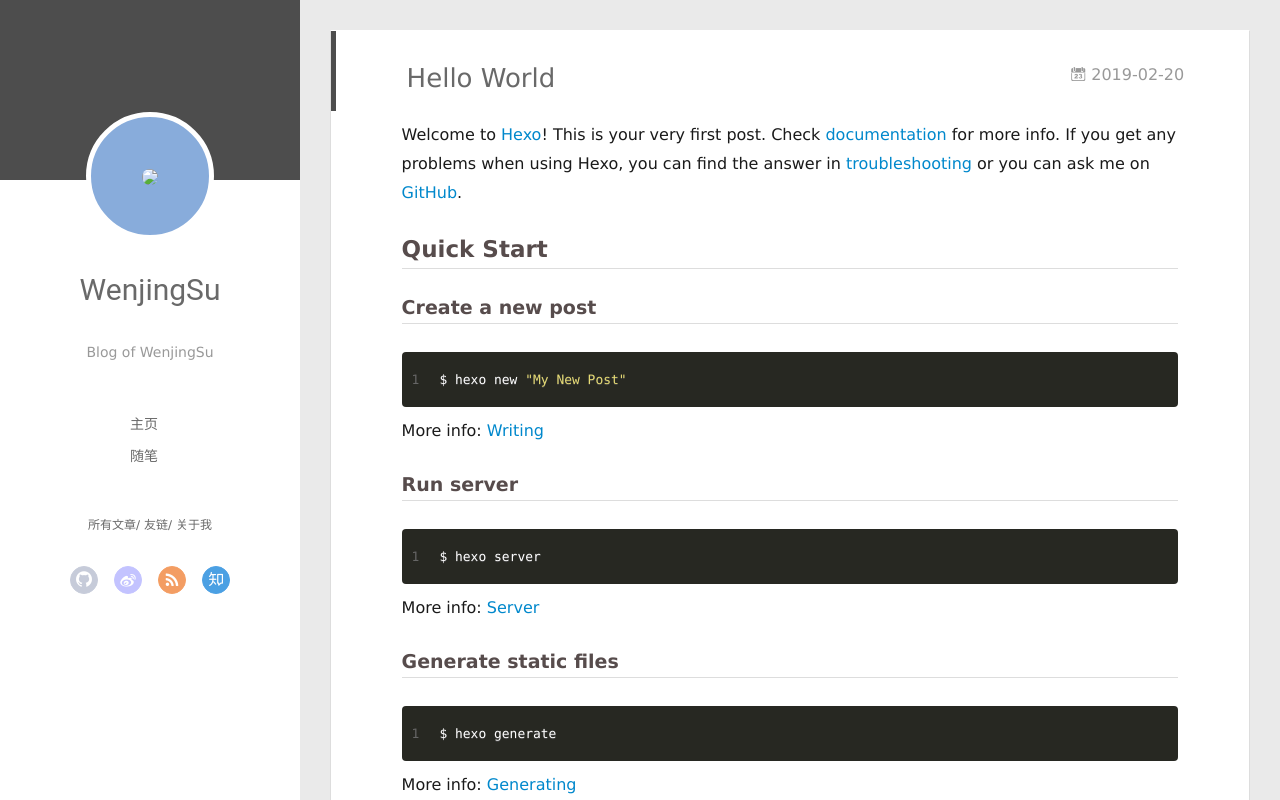
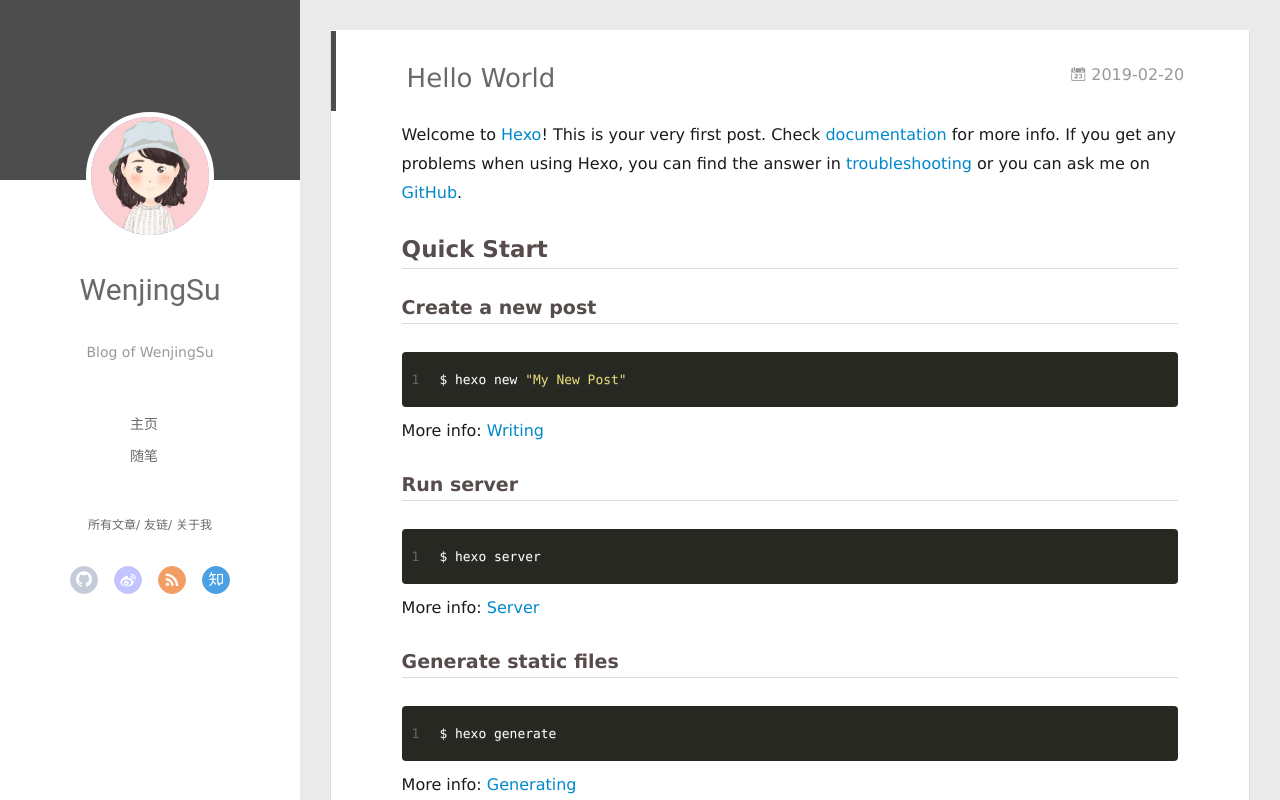
Before and after one commit to WenjingSu/WenjingSu.github.io, a plain HTML site: page 2019/02/20/hello-world/index.html in a window 1280 px wide. Drawn offline with Linux system fonts and the light colour scheme; no server answers.

Commit message:
Site updated: 2019-02-20 17:10:00

```diff
--- a/2019/02/20/hello-world/index.html
+++ b/2019/02/20/hello-world/index.html
@@ -47,7 +47,7 @@
 <div class="intrude-less">
 	<header id="header" class="inner">
 		<a href="/" class="profilepic">
-			<img src="/assets/blogImg/ss.jpeg" class="js-avatar">
+			<img src="/img/ss.jpeg" class="js-avatar">
 		</a>
 		<hgroup>
 		  <h1 class="header-author"><a href="/">WenjingSu</a></h1>
@@ -107,7 +107,7 @@
 	<div class="intrude-less">
 		<header id="header" class="inner">
 			<div class="profilepic">
-				<img src="/assets/blogImg/ss.jpeg" class="js-avatar">
+				<img src="/img/ss.jpeg" class="js-avatar">
 			</div>
 			<hgroup>
 			  <h1 class="header-author js-header-author">WenjingSu</h1>
```
Also changed, not shown: 2019/02/20/test01/index.html (+2 -2 lines), archives/2019/02/index.html (+2 -2 lines), archives/2019/index.html (+2 -2 lines), archives/index.html (+2 -2 lines), index.html (+2 -2 lines), img/ss.jpeg (added).
